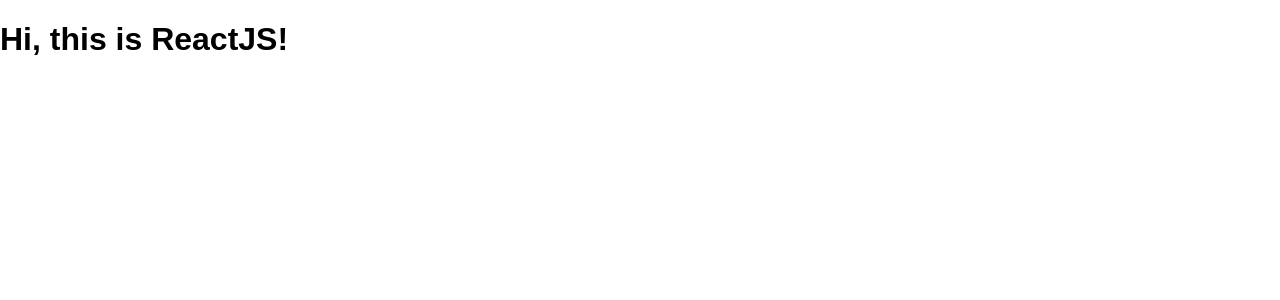
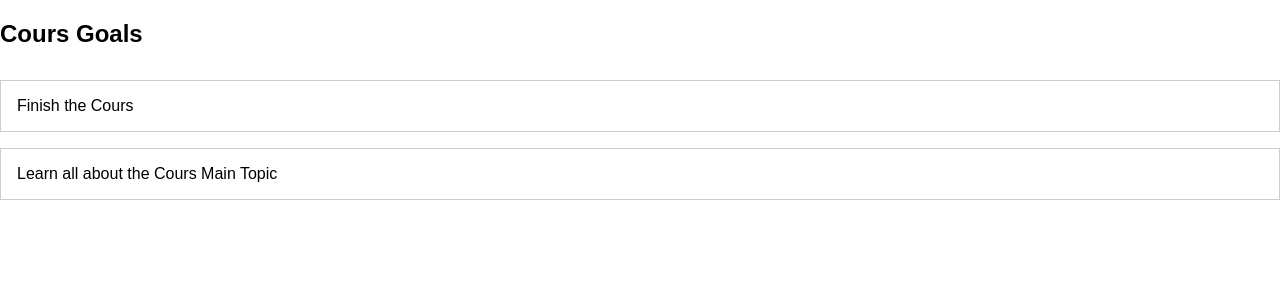
Before and after one commit to stefaniapopa/react-refresher-01-react-starting-project, a React (Create React App) app: page / in a window 1280 px wide. Shown: the top 300 px of the page. Built offline with nearby package versions, Linux system fonts and the light colour scheme.

Commit message:
did some stileing and a list

```diff
--- /dev/null
+++ b/src/App.css
@@ -0,0 +1,11 @@
+.goal-list {
+    list-style: none;
+    margin: 2rem 0;
+    padding: 0;
+}
+
+.goal-list li {
+    margin: 1rem 0;
+    border: 1px solid #ccc;
+    padding: 1rem;
+}
--- a/src/App.js
+++ b/src/App.js
@@ -1,7 +1,14 @@
 import React from 'react';
+import './App.css';
 
 const App = () => {
-  return <h1 title='This works!'>Hi, this is ReactJS!</h1>; //translate to => React.createElement('h1', {title:'This Works!'}, 'Hi, this is ReactJS!')
+  return <div>
+    <h2>Cours Goals</h2>
+    <ul className='goal-list'>
+      <li>Finish the Cours</li>
+      <li>Learn all about the Cours Main Topic</li>
+    </ul>
+  </div>
 };
 
 export default App;
```
